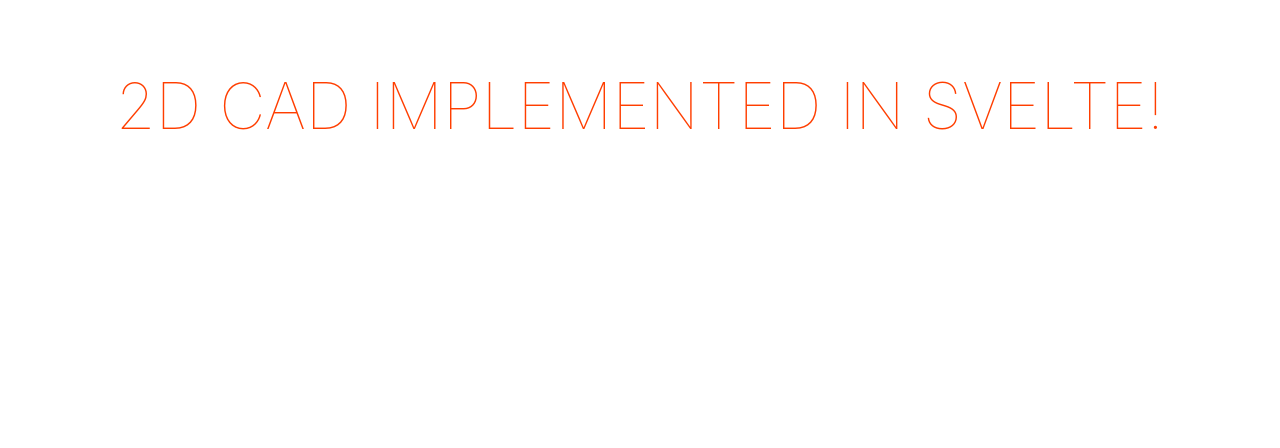
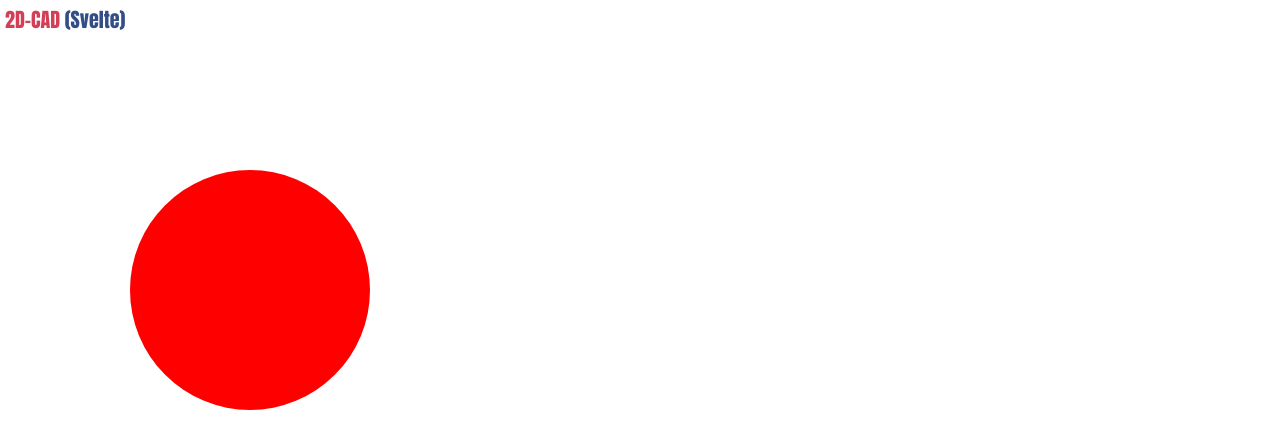
Before and after one commit to delhanty/2020__2dcad-svelte, a Svelte app: page / in a window 1280 px wide. Shown: the top 448 px of the page. Built offline with nearby package versions, Linux system fonts and the light colour scheme.

Commit message:
Demo canvas (with rising sun) and resize

```diff
--- a/src/App.svelte
+++ b/src/App.svelte
@@ -1,29 +1,72 @@
 <script lang="ts">
-  export let name: string;
+  import Canvas2d from "./components/Canvas2d.svelte";
+  let navbarheight = 40;
 </script>
 
 <main>
-  <h1>{name}!</h1>
+  <div id="canvas-container">
+    <Canvas2d top={navbarheight}/>
+  </div>
+  <div id="canvas-overlay">
+  <div id="navbar">
+    <div id="navbar-logo"><span id="navbar-logo-left">2D-CAD </span><span id="navbar-logo-right"> (Svelte)</span></div>
+    <div id="errordiv" style="display: none;"><pre></pre></div>
+  </div>
 </main>
+<style>
+  :global(body) {
+    margin: 0px;             /* not inherited */
+    border: 0px none black;  /* not inherited */
+    padding: 0px;            /* not inherited */
+    font-family: Helvetica, Arial, Sans;
 
-<style>
-  main {
-    text-align: center;
-    padding: 1em;
-    max-width: 240px;
-    margin: 0 auto;
-  }
+    /* ensure that the document uses the whole width and height of the browser */
+    min-height: 100%;
+    height: 100%;
+    min-width: 100%;
+    width: 100%;
 
-  h1 {
-    color: #ff3e00;
-    text-transform: uppercase;
-    font-size: 4em;
-    font-weight: 100;
-  }
+    /* viewer/canvas is full screen so when window
+    is resized all remains intact, but we make sure no scrollbar appears */
+    overflow: hidden;
+    }
+
+#canvas-container {
+  width: 100%;
+  height: 100%;
+  position: absolute;
+  top: 0;
+  left: 0;
+}
+
+#navbar {
+  position: absolute;
+  /*background-color: #f8f8f8;*/
+  background: transparent;
+  opacity: 0.8;
+  -moz-opacity: 0.8;
+  min-height: 40px;
+  line-height: 40px;
+  margin: 0;
+  padding: 0px 5px;
+  z-index: 1010;
+}
+#navbar-logo {
+  font-family: Impact, Charcoal, sans-serif;
+  font-size: 20px;
+  max-height: 40px;
+}
+#navbar-logo-left
+{
+  color: #c8102e; /* The Union Jack red */
+}
+#navbar-logo-right {
+  color: #012169; /* The Union Jack dark blue */
+}
 
   @media (min-width: 640px) {
     main {
       max-width: none;
+      }
     }
-  }
 </style>
--- /dev/null
+++ b/src/components/Canvas2d.svelte
@@ -0,0 +1,52 @@
+<script lang="ts">
+import { onMount } from 'svelte';
+
+let canvas;
+let mounted = false;
+
+export let top = 0;
+
+onMount(() => {
+
+  mounted = true;
+  if (mounted) {
+    loadCanvasElements();
+    }
+});
+
+function onResize()
+{
+  const context = canvas.getContext('2d');
+  const PIXEL_RATIO = window.devicePixelRatio;
+  canvas.width = canvas.offsetWidth * PIXEL_RATIO;
+  canvas.height = canvas.offsetHeight * PIXEL_RATIO;
+  context.setTransform(PIXEL_RATIO, 0, 0, PIXEL_RATIO, 0, 0);
+
+  context.fillStyle = '#ff0000';
+  context.beginPath();
+  context.arc(250,top+250,120,0, Math.PI*2.0);
+  context.fill();
+}
+
+function loadCanvasElements() {
+  onResize();
+
+  window.addEventListener('resize', onResize);
+}
+</script>
+
+<style>
+canvas {
+   margin: 0px;            /* not inherited */
+   border: 0px none black; /* not inherited */
+   padding: 0px;           /* not inherited */
+   background: #fff;
+
+   /* ensure that the canvas uses the whole width and height of the document */
+   height: 100%;
+   width: 100%;
+
+   cursor: move;        /* show that we can change orientation of view */
+}
+</style>
+<canvas touch-action="none" bind:this={canvas}></canvas>
--- a/src/main.ts
+++ b/src/main.ts
@@ -1,10 +1,7 @@
 import App from './App.svelte';
 
 const app = new App({
-	target: document.body,
-	props: {
-		name: '2D CAD implemented in Svelte'
-	}
+	target: document.body
 });
 
 export default app;
```
